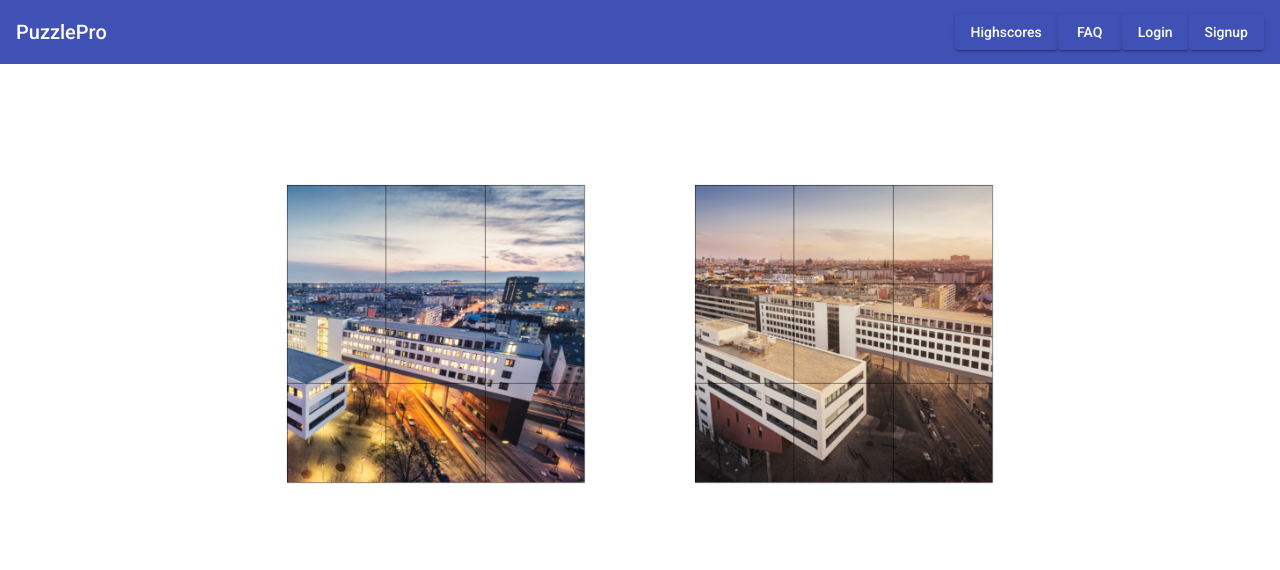
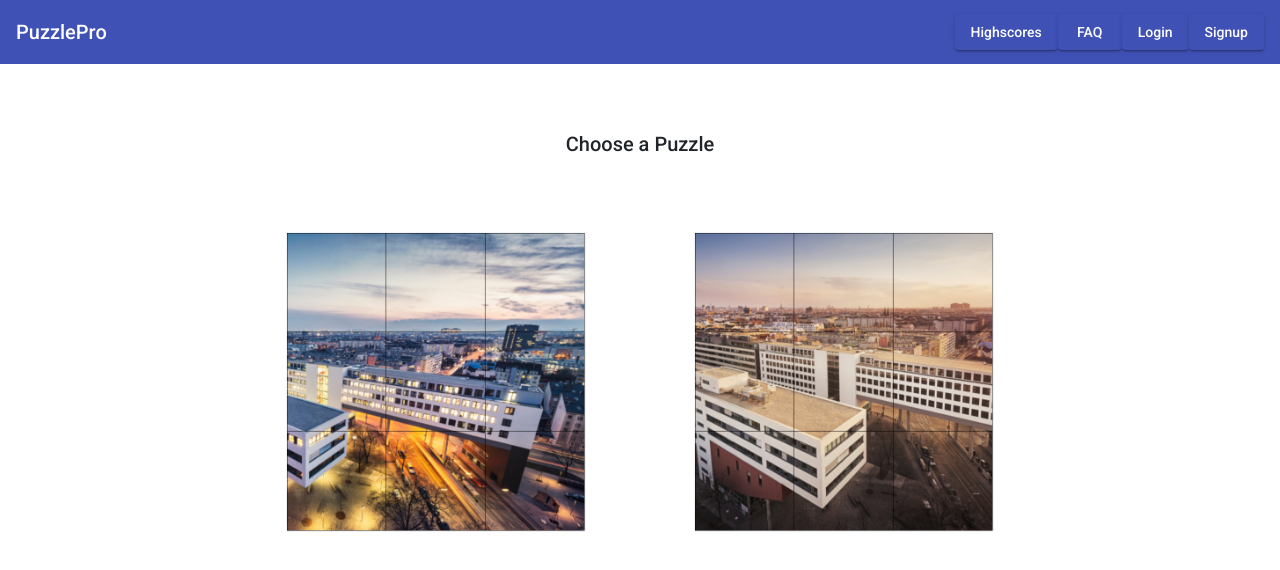
Before and after one commit to DarioBruckner/PuzzlePro, an Angular app in the folder PuzzlePro/: page / in a window 1280 px wide. Shown: the top 570 px of the page. Built offline with nearby package versions, Linux system fonts and the light colour scheme.

Commit message:
layout fix

```diff
--- a/PuzzlePro/src/app/choose-puzzle/choose-puzzle.component.html
+++ b/PuzzlePro/src/app/choose-puzzle/choose-puzzle.component.html
@@ -1,5 +1,8 @@
-<div class="space"></div>
+<div fxLayoutAlign="center">
+    <h2>Choose a Puzzle</h2>
+</div>
 <div class="container" *ngIf="choise == 0" fxLayoutAlign="center center" fxLayoutGap="10%">
+
     <img src="../../assets/puzzle_1.PNG" (click)="puzzle_1();" alt="">
     <img src="../../assets/puzzle_2.PNG" (click)="puzzle_2();" alt="">
 </div>
--- a/PuzzlePro/src/backend/server.js
+++ b/PuzzlePro/src/backend/server.js
@@ -1,7 +1,8 @@
 const http = require("http");
+const cors = require('cors');
 const app = require("./app");
 
-
+app.use(cors());
 const port = process.env.PORT || 3000;
 app.set("port", port);
 
```
